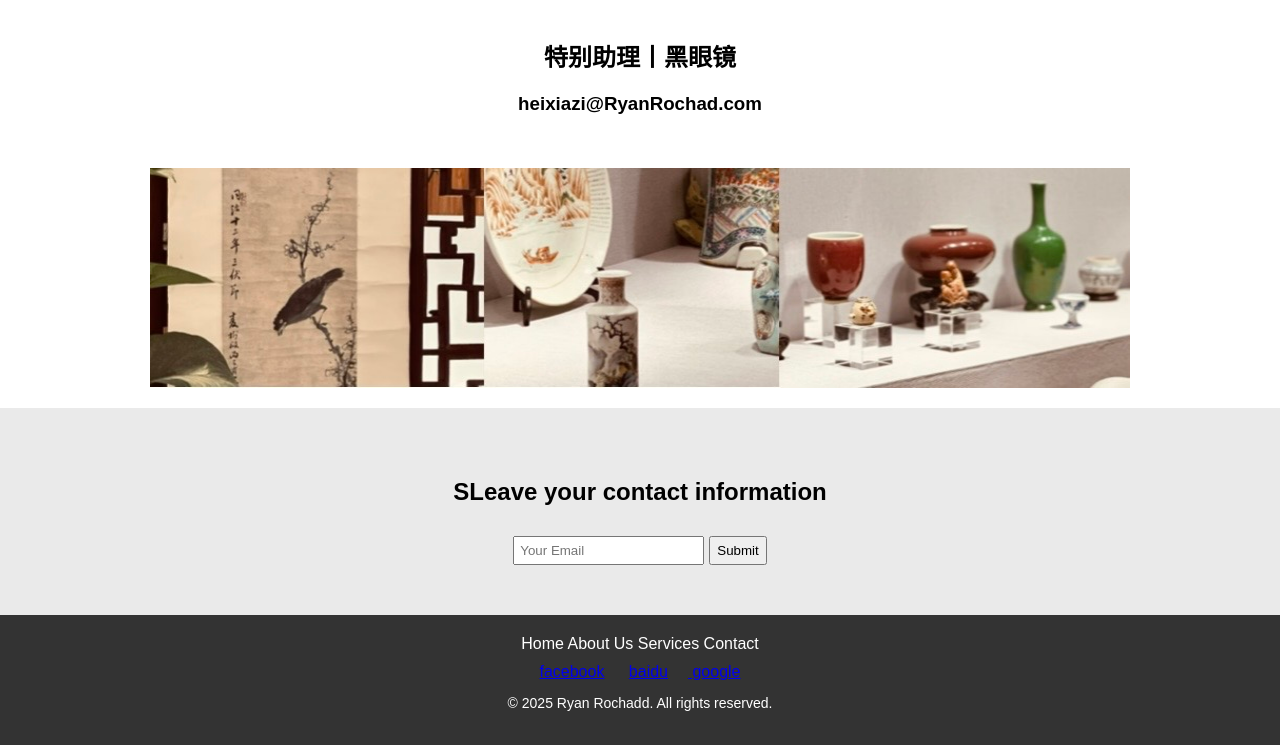
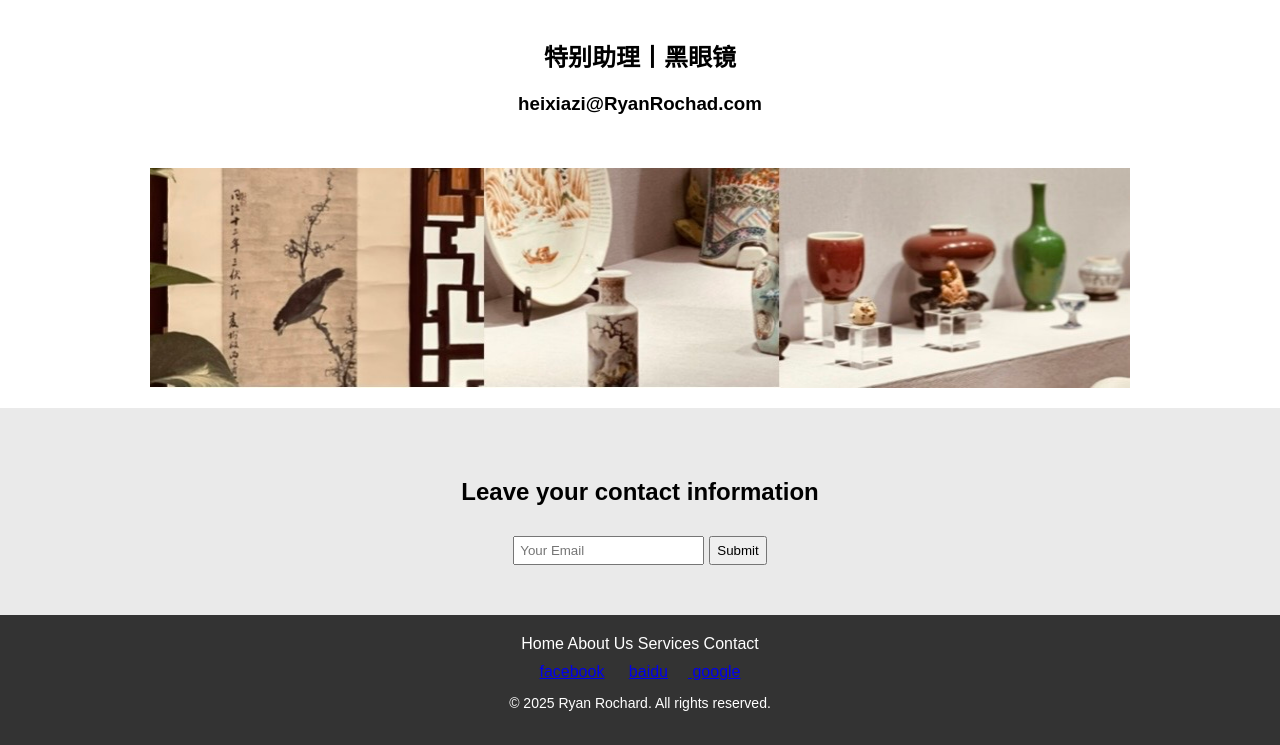
Before and after one commit to lina8bell/-ryanrochad, a plain HTML site: page contact.html in a window 1280 px wide. Shown: the part 563-1308 px from the top of the page. Drawn offline with Linux system fonts and the light colour scheme.

Commit message:
Update contact.html

```diff
--- a/contact.html
+++ b/contact.html
@@ -129,7 +129,7 @@ body {
 	</p>
 </div>
 <section class="subscribe-section">
-        <h2>SLeave your contact information</h2>
+        <h2>Leave your contact information</h2>
         <form action="#">
             <input type="email" placeholder="Your Email">
             <button type="submit">Submit</button>
@@ -145,7 +145,7 @@ body {
         <div class="social-media">
         <a href="https://b.quark.cn/apps/qkhomepage_twofoufeb/routes/model?entry=sem_inmobibingsempckk_compete_119&ch=sem_inmobibingsempckk_compete_119&image=compete&dp=&planid=485659175&unitid=1241349695909279&a_keywordid=77584688331438&a_creative=77584490093075&a_matchtype=e&a_keyword=谷歌浏览器官方入口&query=谷歌浏览器官方入口&from=bingsem&aid=151868930&msclkid=87131f865def1c18369278631e0c91e8">facebook</a> <a href="https://www.baidu.com/?a=1">baidu</a><a href="https://b.quark.cn/apps/qkhomepage_twofoufeb/routes/model?entry=sem_inmobibingsempckk_compete_119&ch=sem_inmobibingsempckk_compete_119&image=compete&dp=&planid=485659175&unitid=1241349695909279&a_keywordid=77584688331438&a_creative=77584490093075&a_matchtype=e&a_keyword=谷歌浏览器官方入口&query=谷歌浏览器官方入口&from=bingsem&aid=151868930&msclkid=87131f865def1c18369278631e0c91e8"> google</a></div>
         <div class="copyright">
-            <p>&copy; 2025 Ryan Rochadd. All rights reserved.</p >
+            <p>&copy; 2025 Ryan Rochard. All rights reserved.</p >
         </div>
     </footer>
 </body>
```
